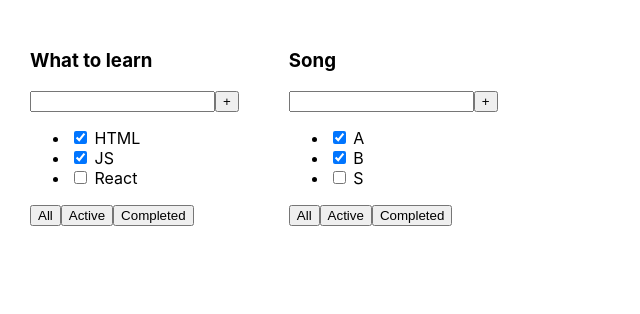
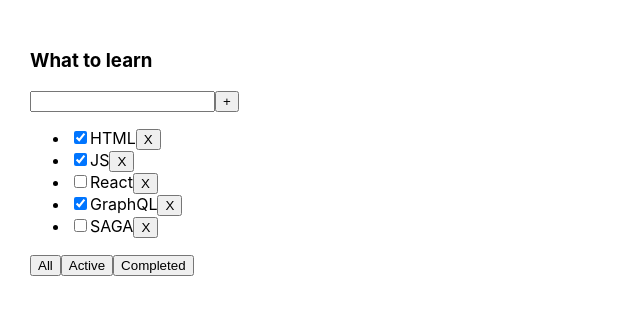
Before and after one commit to AndreiAkimochkin/ToDoList, a React (Create React App) app: page / in a window 1280 px wide. Shown: the top 314 px of the page, without its empty margins (0-640 px from the left). Built offline with nearby package versions, Linux system fonts and the light colour scheme.

Commit message:
2. Add useState filter and tasks

```diff
--- a/src/App.tsx
+++ b/src/App.tsx
@@ -1,26 +1,48 @@
-import React from 'react';
+import React, {useState} from 'react';
 import './App.css';
 import {TodoList} from "./TodoList";
 
+
+export type filterValuesType = 'all' | 'active' | 'completed'
+
 function App() {
-
-    const tasks1 = [
+    let [tasks, setTasks] = useState([
         {id: 1, title: "HTML", isDone: true},
         {id: 2, title: "JS", isDone: true},
-        {id: 3, title: "React", isDone: false}
-    ];
+        {id: 3, title: "React", isDone: false},
+        {id: 4, title: "GraphQL", isDone: true},
+        {id: 5, title: "SAGA", isDone: false}
+    ]);
 
-    const tasks2 = [
-        {id: 1, title: "A", isDone: true},
-        {id: 2, title: "B", isDone: true},
-        {id: 3, title: "S", isDone: false}
-    ];
+let [filter, setFilter] = useState<filterValuesType>('all')
+let tasksForTodoList =tasks;
+if (filter === "active") {
+    tasksForTodoList=tasks.filter(t=> t.isDone === false)
+}
+if (filter === "completed") {
+        tasksForTodoList=tasks.filter(t=> t.isDone === true)
+    }
+
+function removeTask(id:number) {
+let filteredTasks=tasks.filter(t=> t.id !== id)
+    setTasks(filteredTasks)
+}
+
+function changeFilter(value: filterValuesType) {
+    setFilter(value)
+}
+
+
+
 
     return (
         <div className="App">
-            <TodoList title='What to learn' tasks={tasks1}/>
-            <TodoList title='Song' tasks={tasks2}/>
-        </div>
+            <TodoList title='What to learn'
+                      tasks={tasksForTodoList}
+                      removeTask={removeTask}
+                      changeFilter={changeFilter}
+            />
+                </div>
     );
 }
 
--- a/src/TodoList.tsx
+++ b/src/TodoList.tsx
@@ -1,14 +1,18 @@
 import React from "react";
+import {filterValuesType} from "./App";
 
 
 type taskType = {
     id: number
     title: string
     isDone: boolean
+
 }
 type propsType = {
     title: string
     tasks: taskType[]
+    removeTask: ( taskID: number)=> void
+    changeFilter: (value: filterValuesType)=> void
 }
 
 export function TodoList(props: propsType) {
@@ -19,14 +23,17 @@
             <button>+</button>
         </div>
         <ul>
-            <li><input type="checkbox" checked={props.tasks[0].isDone}/> <span>{props.tasks[0].title}</span></li>
-            <li><input type="checkbox" checked={props.tasks[1].isDone}/> <span>{props.tasks[1].title}</span></li>
-            <li><input type="checkbox" checked={props.tasks[2].isDone}/> <span>{props.tasks[2].title}</span></li>
+            {props.tasks.map(t => <li key={t.id}>
+                    <input type="checkbox" checked={t.isDone}/>
+                    <span>{t.title}</span>
+                    <button onClick={()=>{props.removeTask(t.id)}}>X</button>
+                </li>
+            )}
         </ul>
         <div>
-            <button>All</button>
-            <button>Active</button>
-            <button>Completed</button>
+            <button onClick={()=>{props.changeFilter('all')}}>All</button>
+            <button onClick={()=>{props.changeFilter('active')}}>Active </button>
+            <button onClick={()=>{props.changeFilter('completed')}}>Completed</button>
         </div>
     </div>
 }
```
